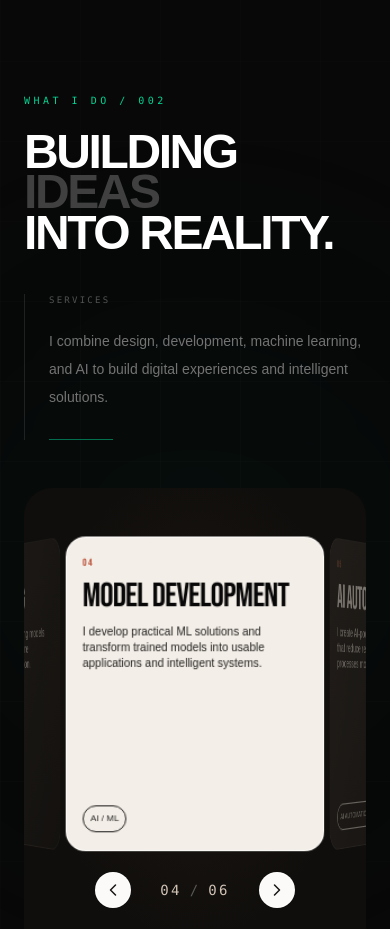
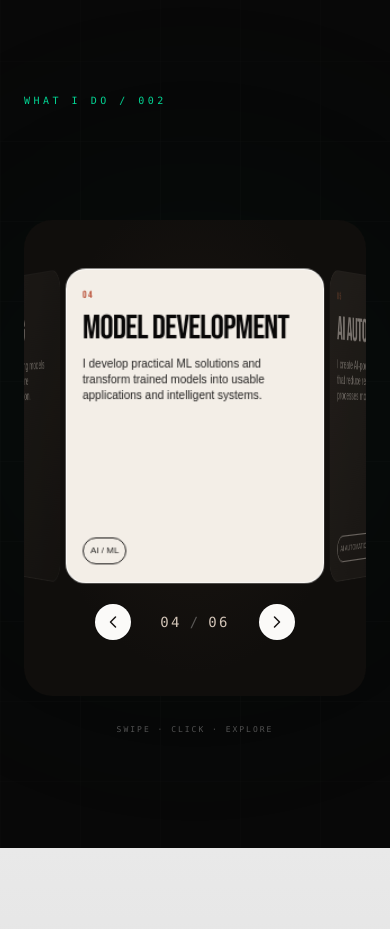
Before and after one commit to avadhutgiri12/Portfolio, a Next.js app: page / in a window 390 px wide. Shown: the part 3860-4789 px from the top of the page. Built offline with nearby package versions, Linux system fonts and the light colour scheme; no server answers; a web font is replaced by a local one.

Commit message:
Modified WhatIDo section

```diff
--- a/components/WhatIDo.tsx
+++ b/components/WhatIDo.tsx
@@ -120,31 +120,6 @@ export default function WhatIDo() {
             ">
               WHAT I DO / 002
             </p>
-
-            <h2 className="
-              max-w-5xl
-              text-5xl
-              font-bold
-              leading-[0.85]
-              tracking-[-0.05em]
-              text-white
-              sm:text-6xl
-              sm:leading-[0.82]
-              sm:tracking-[-0.06em]
-              md:text-7xl
-              lg:text-[7rem]
-            ">
-              BUILDING
-              <br />
-
-              <span className="text-neutral-700">
-                IDEAS
-              </span>
-
-              <br />
-
-              INTO REALITY.
-            </h2>
           </div>
 
           <div className="flex items-end">
@@ -153,37 +128,6 @@ export default function WhatIDo() {
               border-white/10
               pl-6
             ">
-              <p className="
-                font-mono
-                text-[9px]
-                uppercase
-                tracking-[0.25em]
-                text-neutral-600
-              ">
-                SERVICES
-              </p>
-
-              <p className="
-                mt-5
-                text-sm
-                leading-7
-                text-neutral-500
-              ">
-                I combine design, development,
-                machine learning, and AI to build
-                digital experiences and intelligent
-                solutions.
-              </p>
-
-              <div className="
-                mt-7
-                h-px
-                w-16
-                bg-emerald-400/50
-              " />
-            </div>
-          </div>
-
               {/* Counter (hidden on mobile, visible on desktop) */}
               <div className="hidden text-right sm:block">
                 <p className="font-mono text-xs text-neutral-500">
@@ -201,6 +145,8 @@ export default function WhatIDo() {
                 >
                   AUTO PLAY · 3 SEC
                 </p>
+              </div>
+            </div>
           </div>
         </div>
 
```
Also changed, not shown: 1 other file (tests, documents, lock files or other folders). Lines whose indentation alone changed are shown as unchanged.
